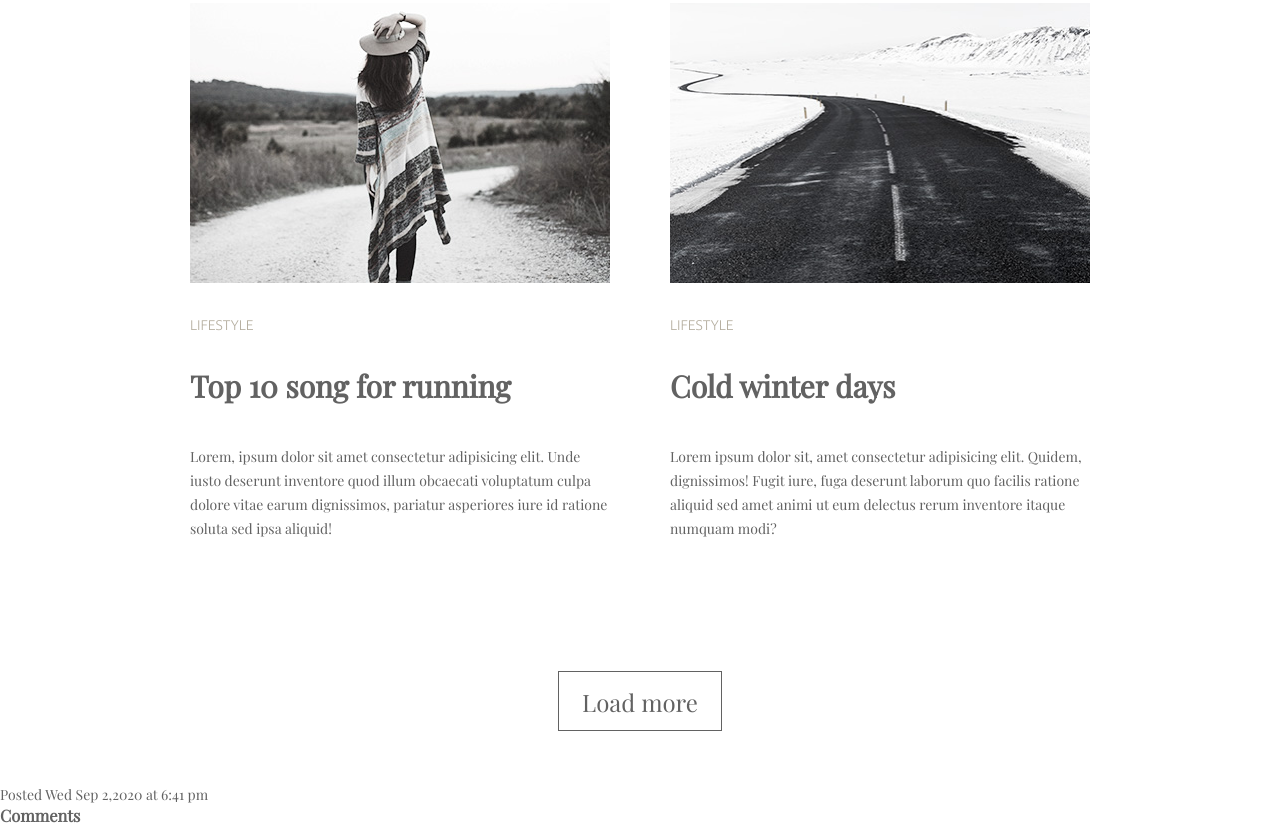
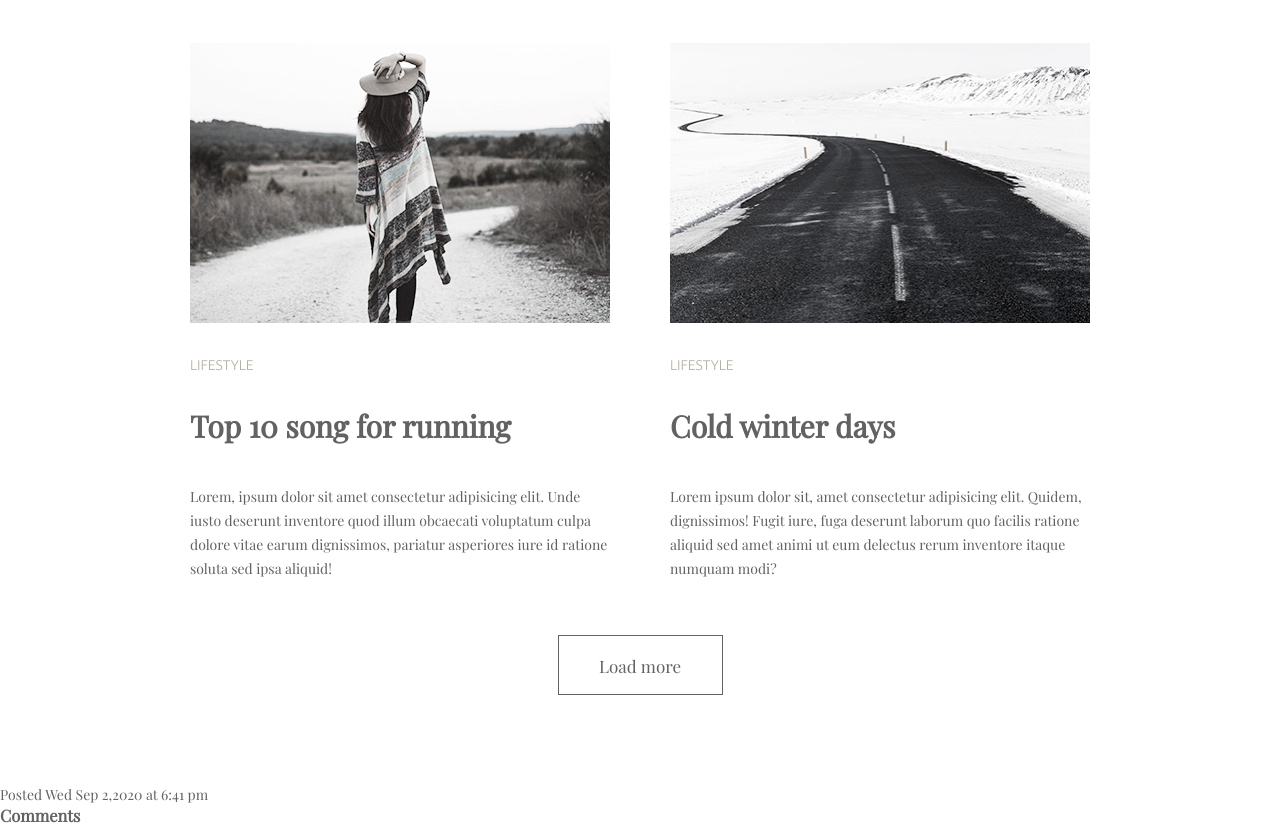
Before and after one commit to aleksandraivanets/goiteens-front-end, a plain HTML site: page homework-03/index.html in a window 1280 px wide. Shown: the part 1596-2422 px from the top of the page. Drawn offline with nearby package versions, Linux system fonts and the light colour scheme.

Commit message:
homework-03.

```diff
--- a/homework-03/css/styles.css
+++ b/homework-03/css/styles.css
@@ -42,7 +42,7 @@ header{
 
 .menu-list__item {
 display: inline-block;
-padding: 50px;
+padding: 70px;
 }
 
 .menu-list__item-link:hover {
@@ -62,6 +62,8 @@ color: #3eb5ea;
 
 .conteiner-lifestyle{
     font-size: 0;
+    margin-bottom: -130px;
+    overflow: hidden;
 }
 
 
@@ -114,23 +116,25 @@ color: #3eb5ea;
 
 .wrp-btn{
     text-align: center;
+    padding: 54px;
 }
 
 .btn-load{
     display: inline-block;
-    width: 164px;
+    width: 165px;
     height: 60px;
     border: rgb(98, 98, 98) solid 1px;
     color: #626262;
     text-align: center;
-    font-size: 24px;
+    font-size: 17px;
     line-height: 60px;
     text-decoration: none;
-    margin-bottom: 54px;
+    margin-bottom: 36px;
+
 
 }
 
 
-.btn-load:hover{
-    color: #3eb5ea;
+.btn-load{
+
 }
```
